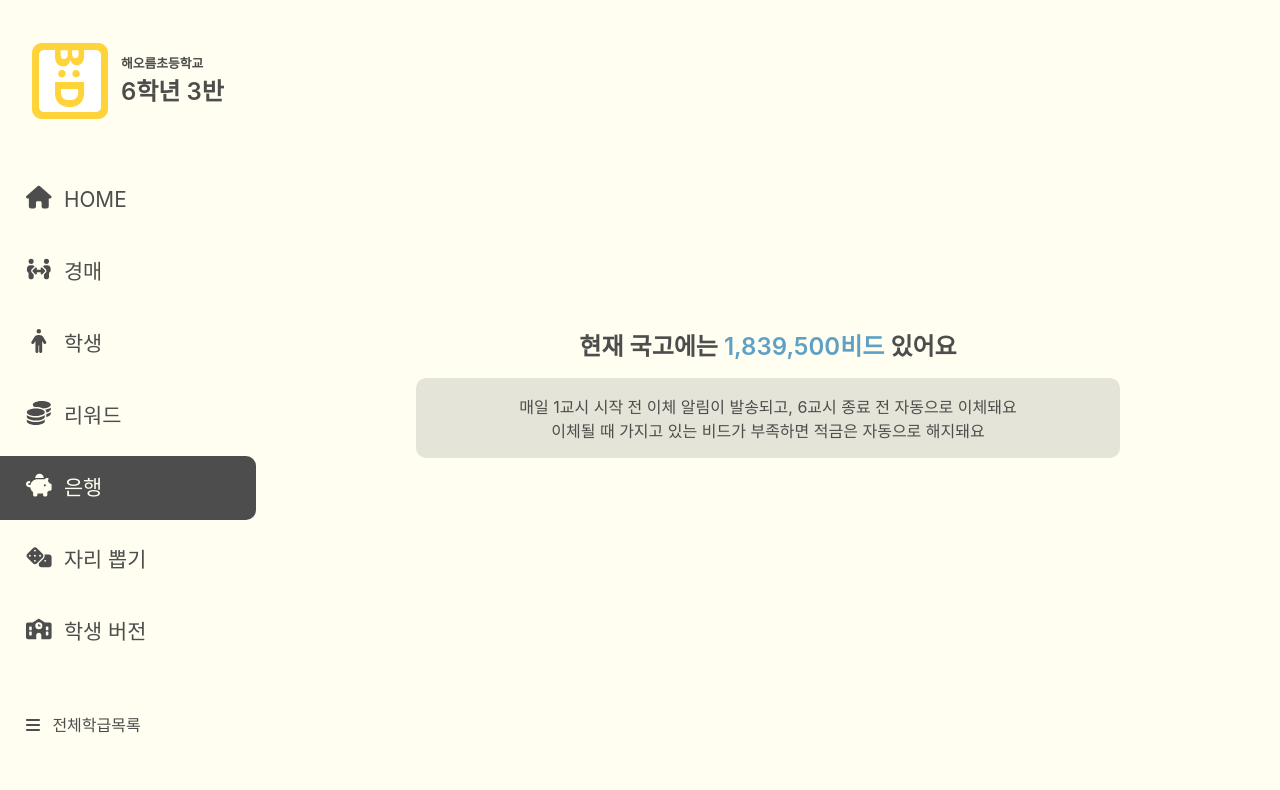
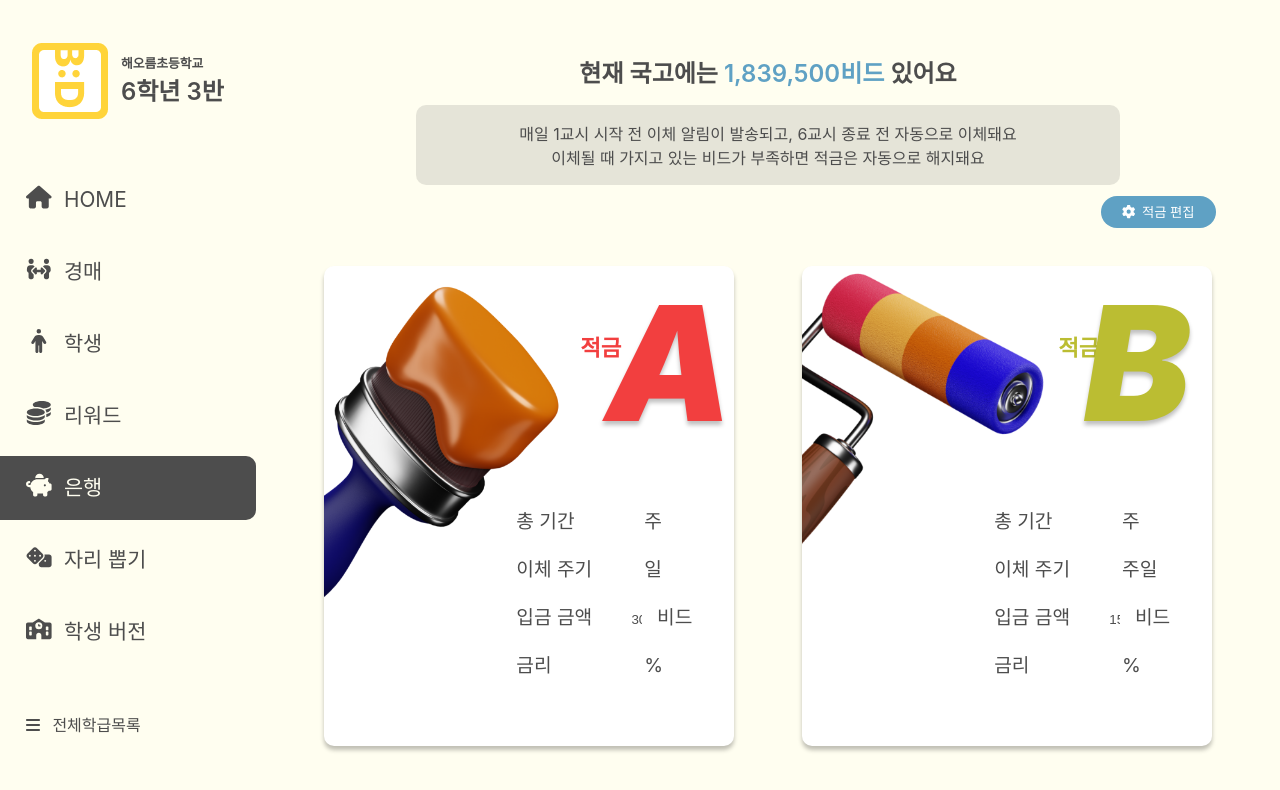
Before and after one commit to olrlobt/BID, a React (Create React App) app in the folder FrontEnd/BID/: page /bank in a window 1280 px wide. Shown: the top 790 px of the page. Built offline with nearby package versions, Linux system fonts and the light colour scheme.

Commit message:
[S10P12A306-409] feat: View existing savings [S10P12A306-410] feat: Modify saving info

```diff
--- a/FrontEnd/BID/src/Page/Manage/BankPage.jsx
+++ b/FrontEnd/BID/src/Page/Manage/BankPage.jsx
@@ -1,7 +1,34 @@
+import { useState } from "react";
+import { FontAwesomeIcon } from "@fortawesome/react-fontawesome";
+import { faGear } from "@fortawesome/free-solid-svg-icons";
 import styled from "./BankPage.module.css";
 
 export default function BankPage() {
   // const [bankMoney, setBankMoney] = useState(0);
+  const [savingInfo, setSavingInfo] = useState({
+    savingA: 30,
+    interestA: 5,
+    savingB: 150,
+    interestB: 5,
+  });
+
+  const [isEdit, setIsEdit] = useState(false);
+  const handleClick = () => {
+    if (isEdit) {
+      handleSubmit();
+    }
+    setIsEdit(!isEdit);
+  };
+
+  const handleChange = (e) => {
+    const { name, value } = e.target;
+    setSavingInfo((saving) => ({ ...saving, [name]: value }));
+  };
+
+  const handleSubmit = (e) => {
+    e.preventDefault();
+    // 백엔드로 현재 savingInfo 넘기기
+  };
   return (
     <>
       <section className={styled.bankPage}>
@@ -18,6 +45,112 @@ export default function BankPage() {
               이체될 때 가지고 있는 비드가 부족하면 적금은 자동으로 해지돼요
             </span>
           </div>
+          {isEdit ? (
+            <button className={styled.classSetting} onClick={handleClick}>
+              <FontAwesomeIcon className={styled.icon} icon={faGear} />
+              편집 완료
+            </button>
+          ) : (
+            <button className={styled.classSetting} onClick={handleClick}>
+              <FontAwesomeIcon className={styled.icon} icon={faGear} />
+              적금 편집
+            </button>
+          )}
+        </section>
+        <section className={styled.savingView}>
+          <div className={styled.savingA}>
+            <div className={styled.savingAImage}></div>
+            <span className={styled.savingTitle}>적금</span>
+            <span className={styled.kind}>A</span>
+            <section className={styled.inputArea}>
+              <div>
+                <label htmlFor="period">총 기간</label>
+                <input type="number" value="2" id="period" readOnly />주
+              </div>
+              <div>
+                <label htmlFor="transit">이체 주기</label>
+                <input type="number" value="1" id="transit" readOnly />일
+              </div>
+              <div>
+                <label htmlFor="saving">입금 금액</label>
+                <input
+                  className={
+                    isEdit
+                      ? `${styled.saving} ${styled.isEdit}`
+                      : `${styled.saving}`
+                  }
+                  type="number"
+                  id="saving"
+                  value={savingInfo.savingA}
+                  name="savingA"
+                  onChange={handleChange}
+                  readOnly={isEdit ? false : true}
+                />
+                비드
+              </div>
+              <div>
+                <label htmlFor="interest">금리</label>
+                <input
+                  className={isEdit ? `${styled.isEdit}` : ""}
+                  type="number"
+                  value={savingInfo.interestA}
+                  id="interest"
+                  name="interestA"
+                  onChange={handleChange}
+                  readOnly={isEdit ? false : true}
+                />
+                %
+              </div>
+            </section>
+          </div>
+          <div className={styled.savingB}>
+            <div className={styled.savingBImage}></div>
+            <span className={`${styled.savingTitle} ${styled.version2}`}>
+              적금
+            </span>
+            <span className={`${styled.kind} ${styled.version2}`}>B</span>
+            <section className={styled.inputArea}>
+              <div>
+                <label htmlFor="period">총 기간</label>
+                <input type="number" value="4" id="period" readOnly />주
+              </div>
+              <div>
+                <label htmlFor="transit">이체 주기</label>
+                <input type="number" value="1" id="transit" readOnly />
+                주일
+              </div>
+              <div>
+                <label htmlFor="saving">입금 금액</label>
+                <input
+                  className={
+                    isEdit
+                      ? `${styled.saving} ${styled.isEdit}`
+                      : `${styled.saving}`
+                  }
+                  type="number"
+                  value={savingInfo.savingB}
+                  onChange={handleChange}
+                  id="saving"
+                  name="savingB"
+                  readOnly={isEdit ? false : true}
+                />
+                비드
+              </div>
+              <div>
+                <label htmlFor="interest">금리</label>
+                <input
+                  className={isEdit ? `${styled.isEdit}` : ""}
+                  type="number"
+                  value={savingInfo.interestB}
+                  onChange={handleChange}
+                  id="interest"
+                  name="interestB"
+                  readOnly={isEdit ? false : true}
+                />
+                %
+              </div>
+            </section>
+          </div>
         </section>
       </section>
     </>
```
